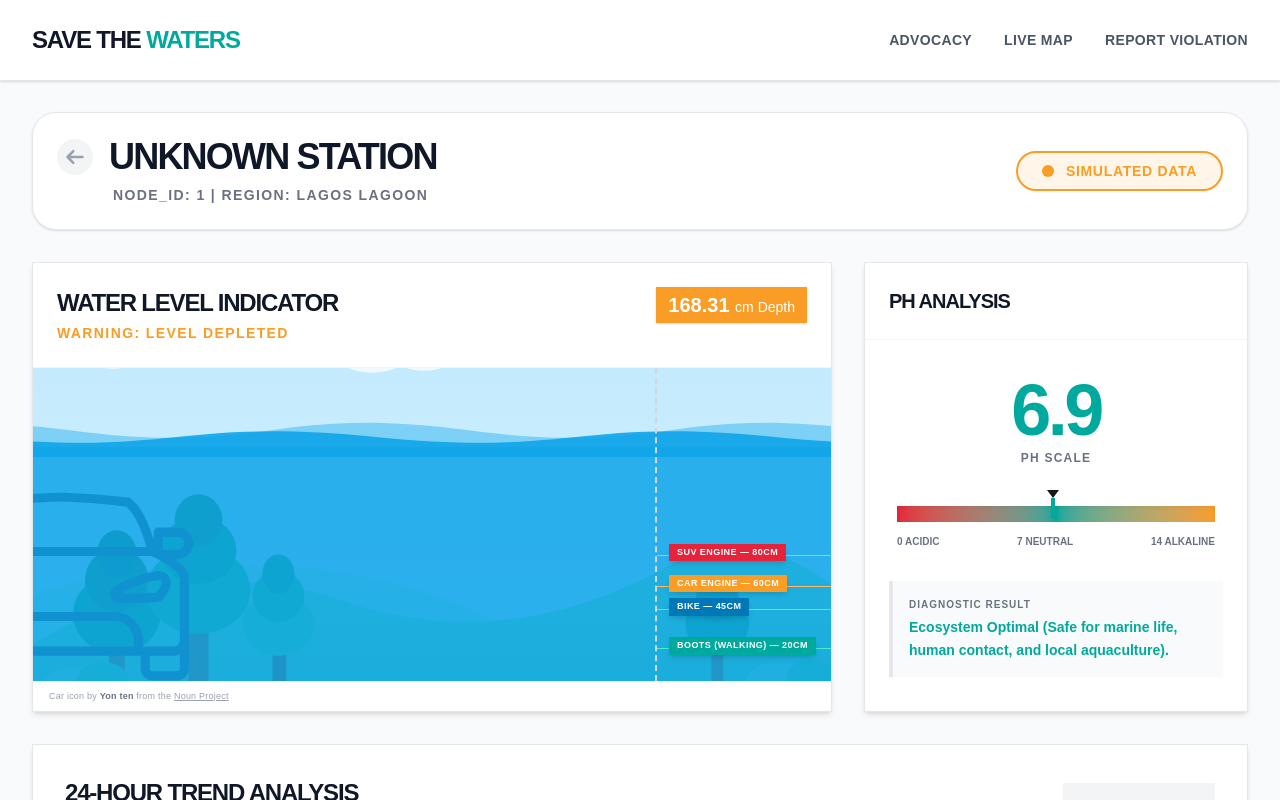
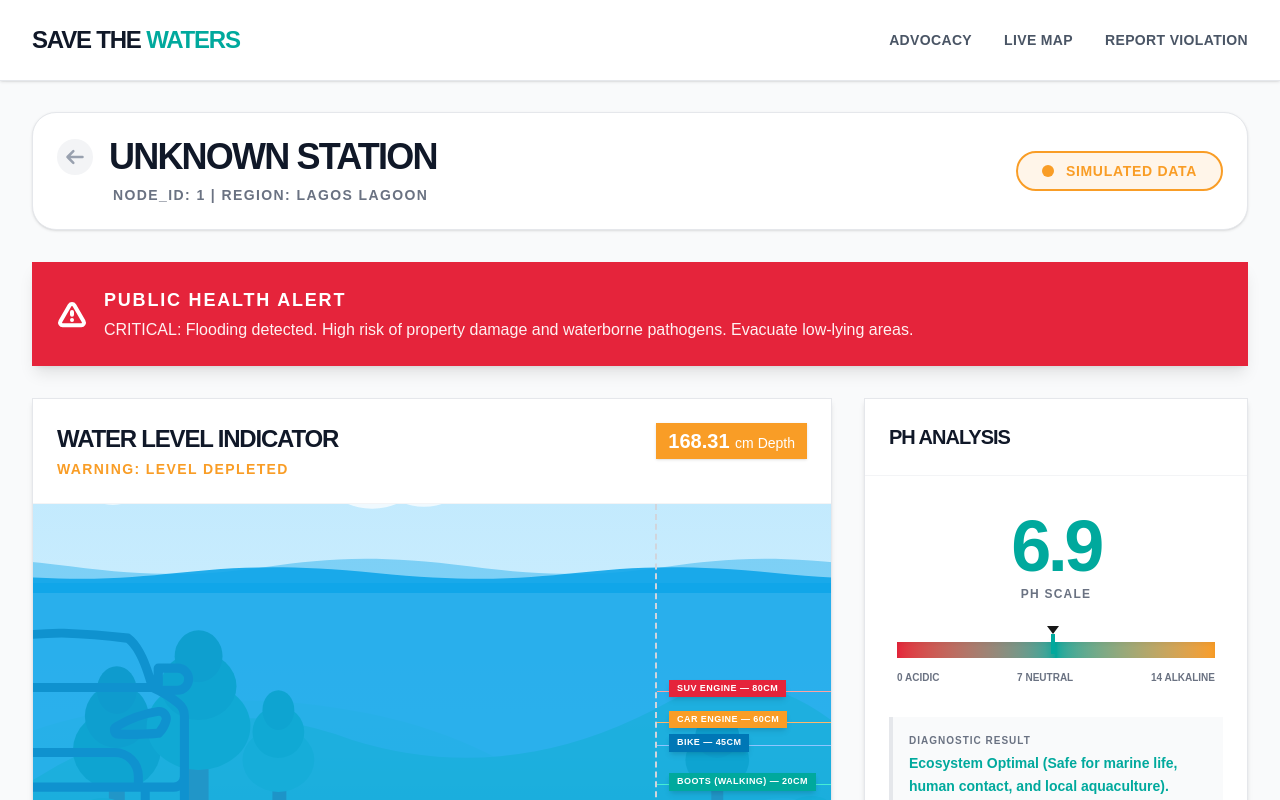
Before and after one commit to da-viee/Save-water, a Next.js app: page /station/1 in a window 1280 px wide. Shown: the top 800 px of the page. Built offline with nearby package versions, Linux system fonts and the light colour scheme.

Commit message:
Update health warning conditions for distance

```diff
--- a/src/app/station/[id]/page.tsx
+++ b/src/app/station/[id]/page.tsx
@@ -181,9 +181,9 @@ export default function StationDashboard({ params }: { params: Promise<{ id: str
 
   let showHealthWarning = false;
   let healthWarningMsg = "";
-  if (ph < 6.5 || ph > 8.5 || distance < 30) {
+  if (ph < 6.5 || ph > 8.5 || distance >= 45) {
     showHealthWarning = true;
-    healthWarningMsg = distance < 30
+    healthWarningMsg = distance >= 45
       ? "CRITICAL: Flooding detected. High risk of property damage and waterborne pathogens. Evacuate low-lying areas."
       : "WARNING: Water conditions are unsafe. High risk of chemical burns or pathogens. Avoid contact with skin.";
   }
```
